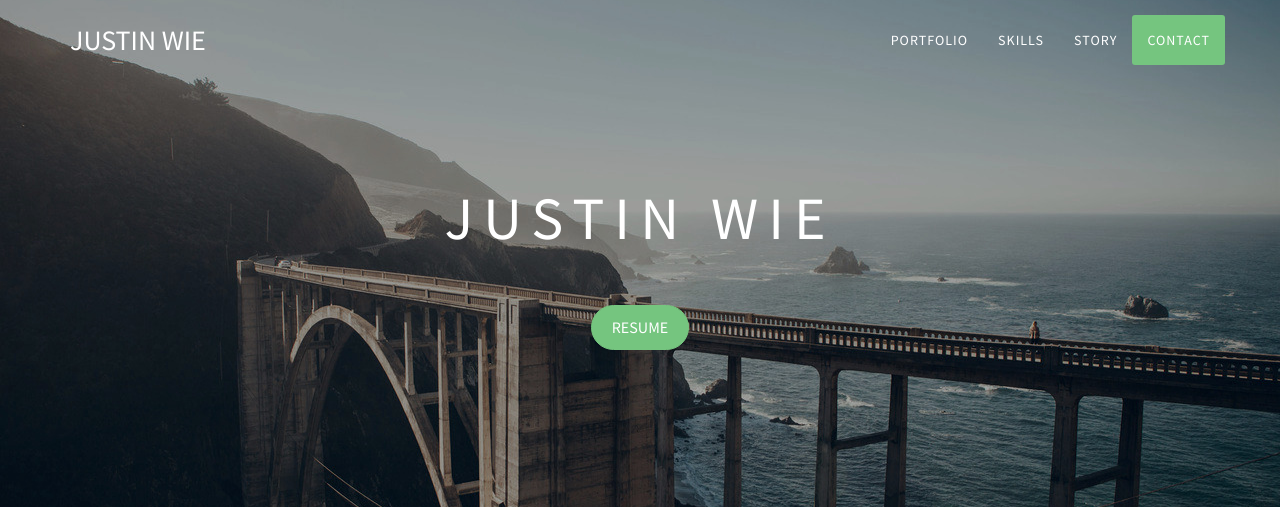
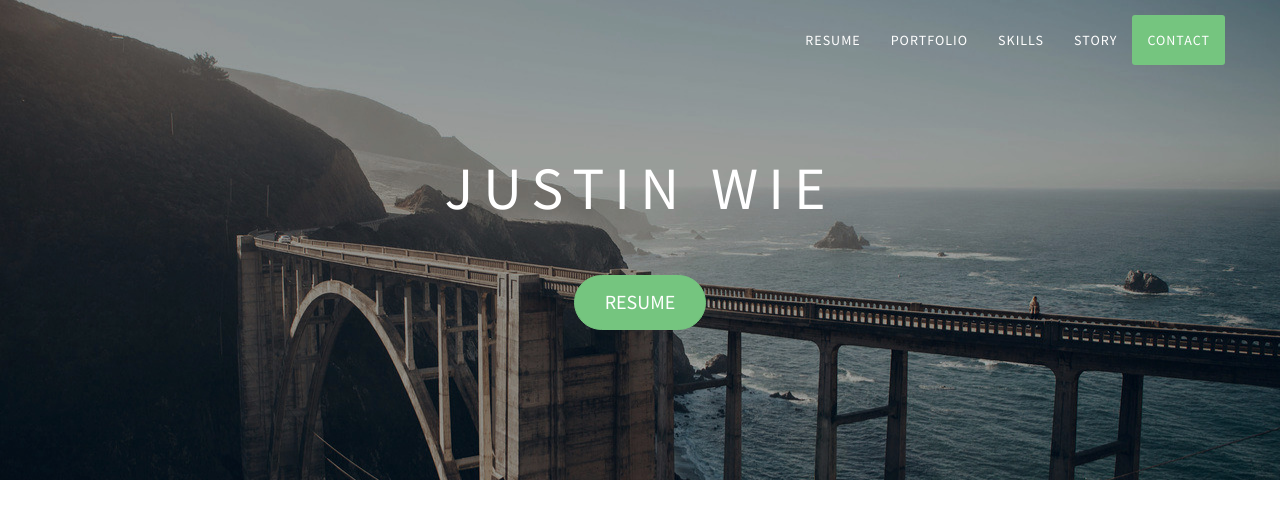
Before and after one commit to justinwie/justinwie, a website: page index.html in a window 1280 px wide. Shown: the top 507 px of the page. Drawn offline with nearby package versions, Linux system fonts and the light colour scheme; a web font is replaced by a local one.

Commit message:
Fine tune CSS

```diff
--- a/css/agency.css
+++ b/css/agency.css
@@ -106,9 +106,9 @@ fieldset[disabled] .btn-primary.active {
   font-family: "Source Sans Pro", "Helvetica Neue", Helvetica, Arial, sans-serif;
   text-transform: uppercase;
   font-weight: 400;
-  border-radius: 30px;
-  font-size: 16px;
-  padding: 10px 20px;
+  border-radius: 50px;
+  font-size: 20px;
+  padding: 12px 30px;
 }
 .btn-xl:hover,
 .btn-xl:focus,
@@ -222,7 +222,7 @@ fieldset[disabled] .btn-xl.active {
 @media (min-width: 768px) {
   .navbar-custom.affix {
     background-color: #222222;
-    padding: 10px 0;
+    padding: 5px 0;
     opacity: 0.9;
   }
   .navbar-custom.affix .navbar-brand {
@@ -262,8 +262,8 @@ header .intro-text .intro-heading {
 }
 @media (min-width: 768px) {
   header .intro-text {
-    padding-top: 180px;
-    padding-bottom: 180px;
+    padding-top: 150px;
+    padding-bottom: 150px;
   }
   header .intro-text .intro-lead-in {
     font-family: "Source Sans Pro", "Helvetica Neue", Helvetica, Arial, sans-serif;
--- a/index.html
+++ b/index.html
@@ -38,7 +38,6 @@
                 <button type="button" class="navbar-toggle" data-toggle="collapse" data-target="#bs-example-navbar-collapse-1">
                     <span class="sr-only">Toggle navigation</span> Menu <i class="fa fa-bars"></i>
                 </button>
-                <a class="navbar-brand page-scroll" href="#page-top">Justin Wie</a>
             </div>
 
             <!-- Collect the nav links, forms, and other content for toggling -->
@@ -46,6 +45,9 @@
                 <ul class="nav navbar-nav navbar-right">
                     <li class="hidden">
                         <a href="#page-top"></a>
+                    </li>
+                    <li>
+                      <a class="page-scroll" href="Justin_Wie_Resume.pdf">Resume</a>
                     </li>
                     <li>
                       <a class="page-scroll" href="#portfolio">Portfolio</a>
```
